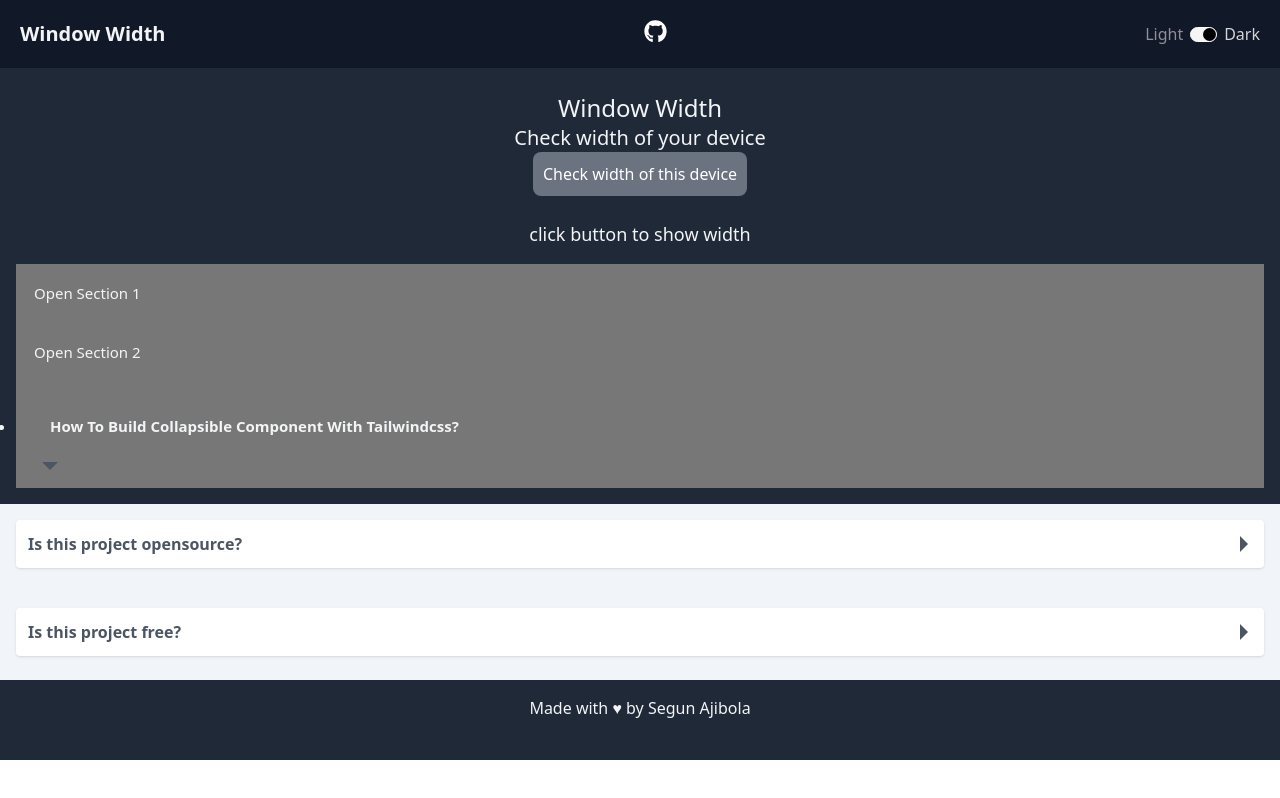
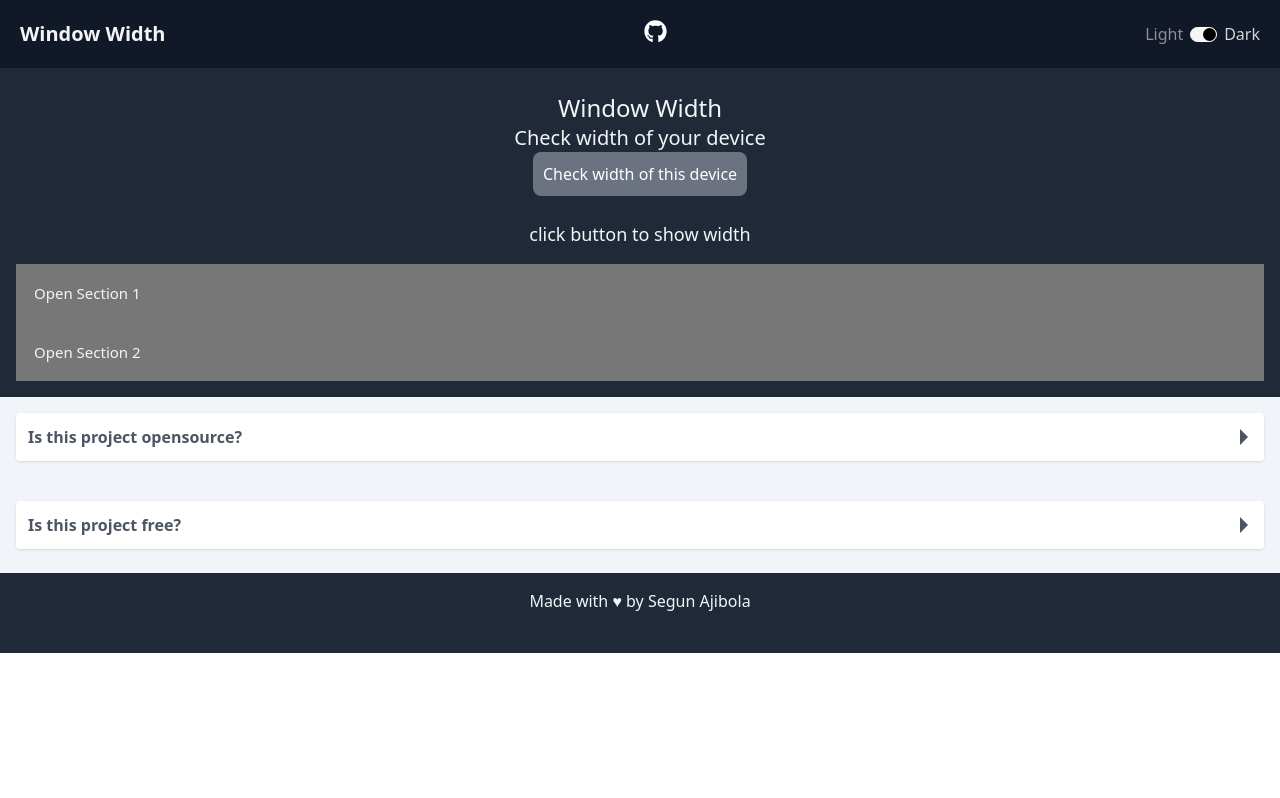
Before and after one commit to segunajibola/window-tracker, a React (Vite) app: page / in a window 1280 px wide. Built offline with nearby package versions, Linux system fonts and the light colour scheme.

Commit message:
firstCommit

```diff
--- a/src/components/Home.jsx
+++ b/src/components/Home.jsx
@@ -2,7 +2,7 @@ import React from "react";
 import Collapsible from "./Collapsible";
 import WindowWidth from "./WindowWidth";
 
-const Home = (props) => {
+const Home = () => {
   const [showWidthSize, setShowWidthSize] = React.useState(false);
 
   function showWidth() {
@@ -18,7 +18,7 @@ const Home = (props) => {
   }
 
   return (
-    <div className="dark:bg-gray-800 dark:text-gray-100 py-6 flex flex-col justify-evenly text-center">
+    <div className="dark:bg-gray-800 dark:text-gray-100 py-6 flex flex-col justify-evenly h-auto text-center">
       <div>
         <h1 className="text-2xl">Window Width</h1>
         <p className="text-xl">Check width of your device</p>
@@ -72,39 +72,9 @@ const Home = (props) => {
             aliquip ex ea commodo consequat.
           </p>
         </div>
-
-        <div className="group" open>
-          <summary
-            className="collapsible bg-[#777] cursor-pointer p-[18px] w-full border-none text-left outline-none text-[15px] group-open:rounded-b-none group-open:z-[1]"
-            //   onClick={collapsible}
-          >
-            <h3 class="flex flex-1 p-4 font-semibold">
-              How To Build Collapsible Component With Tailwindcss?
-            </h3>
-            <div class="flex w-10 items-center justify-center">
-              <div
-                class="border-8 border-transparent border-l-gray-600 ml-2
-        group-open:rotate-90 transition-transform origin-left
-        "
-              ></div>
-            </div>
-          </summary>
-          <div
-            className="px-[18px] max-h-0 overflow-hidden bg-[#f1f1f1]"
-            style={{ transition: "max-height 0.2s ease-out" }}
-          >
-            <p>
-              Lorem ipsum dolor sit amet, consectetur adipisicing elit, sed do
-              eiusmod tempor incididunt ut labore et dolore magna aliqua. Ut
-              enim ad minim veniam, quis nostrud exercitation ullamco laboris
-              nisi ut aliquip ex ea commodo consequat.
-            </p>
-          </div>
-        </div>
       </div>
 
-
-      <Collapsible className="relativfe"/>
+      <Collapsible />
 
       <div className="my-4">
         <p>
@@ -113,7 +83,6 @@ const Home = (props) => {
         </p>
       </div>
     </div>
-
   );
 };
 
```
